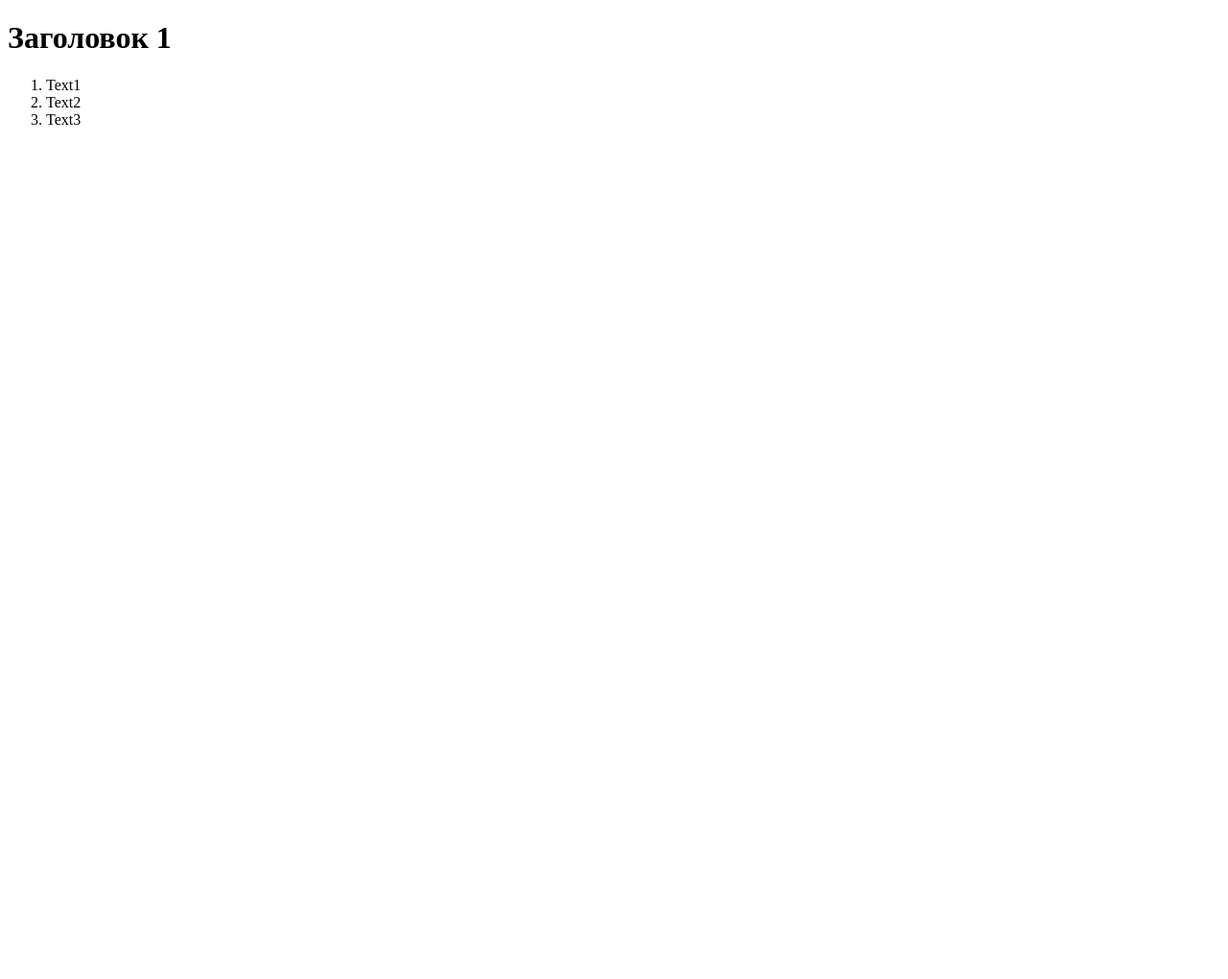
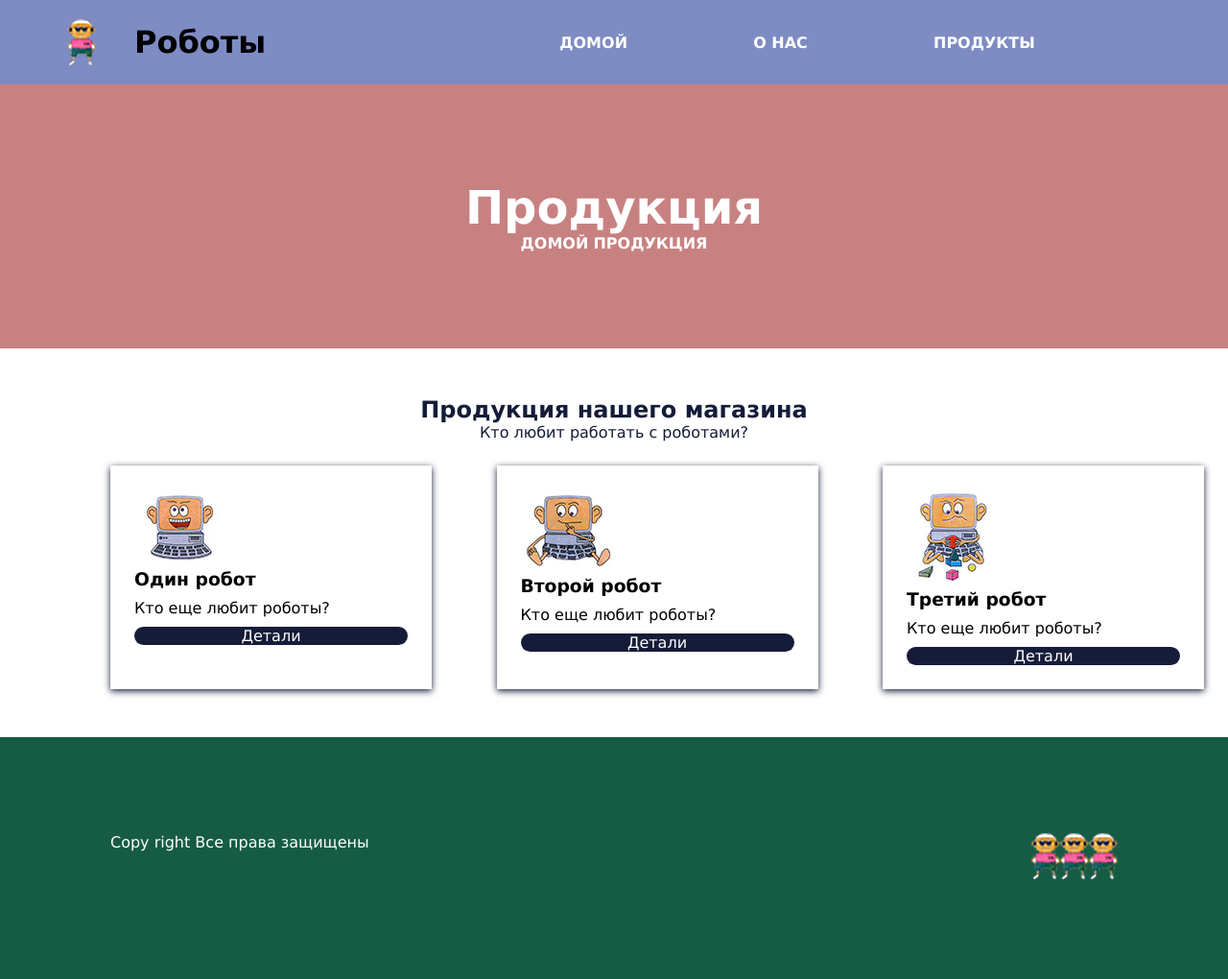
Before and after one commit to kasatochka13/kasatochka13.github.io, a plain HTML site: page index.html in a window 1280 px wide. Shown: the whole page at 96% size. Before the commit the page ends 800 px from the top, so only its background shows below. Drawn offline with Linux system fonts and the light colour scheme.

Commit message:
add new file

```diff
--- /dev/null
+++ b/flex.css
@@ -0,0 +1,42 @@
+/* header */
+.menu{
+    display: flex;
+    flex-direction: row;
+    justify-content: space-evenly;
+}
+.header-row{
+    display: flex;
+    flex-direction: row;
+    align-items: center;
+}
+.header-logo{
+    display: flex;
+    flex-direction: row;
+    align-items: center;
+    flex-grow: 1;
+}
+.logo-img{
+    margin-right: 40px;
+}
+.header-menu{
+    flex-grow: 3;
+}
+.cards-row{
+    display: flex;
+    flex-direction: row;
+    justify-content: space-between;
+}
+.footer-row{
+    display: flex;
+    flex-direction: row;
+    justify-content: space-between;
+}
+.social-networks{
+    display: flex;
+    justify-content: flex-end;
+}
+.footer-logo{
+    margin: 10;
+    width: 60;
+    height: 60;
+}
--- /dev/null
+++ b/index.css
@@ -0,0 +1,84 @@
+*{
+ margin: 0;
+ padding: 0;
+ font-family: Verdana, Geneva, Tahoma, sans-serif;
+}
+.conteiner1{
+    max-width: 1140px;
+    padding: 0 15px;
+    margin: 0 auto;
+}
+.header{
+    width: 100;
+    color: wtite;
+    padding: 20px;
+    background:#7e8cc3;
+    box-sizing: border-box;
+
+}
+.item-menu{
+    list-style:  none;
+}
+.menu-link{
+    color: white;
+    text-decoration: none;
+    text-transform: uppercase;
+    font-weight: bold ;
+
+}
+.banner-title,.banner-discription{
+    text-align: center;
+    color:white
+}
+.banner-title{
+    font-size: 48px;
+   }
+   .banner-section{
+    padding: 100px 0;
+    background: rgb(200, 129, 129);
+    background-size: cover;
+    background-position: center;
+   }
+   .cards-section{
+    padding: 50px 0;
+
+   }
+   .cards-title,.cards-description{
+    color:#151c39;
+    text-align: center;
+   }
+   .card{
+    padding: 25px;
+    margin-top: 25px;
+    background: white;
+    box-shadow: 0px 2px 7px 0px #151c39;
+    width: 25%;
+   }
+   .card-link{
+    text-decoration: none;
+    color: white;
+   }
+   .card-button{
+    text-align: center;
+    background: #151c39;
+    padding: 10px 70 px;
+    border-radius: 10px;
+    cursor: pointer;
+   }
+   .card-title, .card-text{
+    margin-bottom:10px ;
+
+   }
+   .cards{
+    display: inline-block;
+    width: 100%;
+    margin: 0px 45px;
+   }
+   .footer{
+    background-color: rgb(22, 92, 68);
+    background-size: cover;
+    padding: 100px;
+   }
+   .copyright{
+    color: white;
+   }
--- a/index.html
+++ b/index.html
@@ -3,12 +3,118 @@
 <head>
     <meta charset="UTF-8">
     <meta name="viewport" content="width=device-width, initial-scale=1.0">
-    <title>TEST</title>
-       <body>
-    <h1>Заголовок 1</h1>
-    <ol>
-        <li class="test"> Text1
-        <li id="kto"> Text2
-        <li> Text3
+    <title>Магазин роботов</title>
+    <link rel="stylesheet" href="index.css">
+    <link rel="stylesheet" href="flex.css">
+</head>
+<body>
+    <header class="header">
+
+        <div class="conteiner1">
+            <!-- здесь добавили логотип -->
+            <div class="header-row">
+                <div class="header-logo">
+                    <img src="logo.png" alt="Это робот" class="logo-img">
+                    <h1 class="logo-title">Роботы</h1>
+                </div>
+                <div class="header-menu">
+                    <ul class="menu">
+                    <li class="item-menu">
+                        <a href="#" class="menu-link"> Домой</a>
+                    </li>
+                    <li class="item-menu">
+                        <a href="#" class="menu-link"> О нас</a>
+                    </li>
+                    <li class="item-menu">
+                        <a href="#" class="menu-link"> Продукты</a>
+                    </li>
+                    </ul>
+
+                </div>
+
+            </div>
+        </div>
+    </header>
+    <main>
+            <section class="banner-section">
+                <div class="conteiner1">
+                    <div class="banner-text">
+                        <h1 class="banner-title">Продукция</h1>
+                        <div class="banner-discription">
+                            <a href="#" class="menu-link">Домой</a>
+                            <a href="#" class="menu-link">Продукция</a>
+                        </div>
+                    </div>
+                </div>
+            </section>
+            <section class = 'cards-section'>
+                <a name = 'metka'>
+                <div class = 'conteiner1'>
+                        <a name = 'metka'></a>
+                    <div class = 'cards-text'>
+                        <h1 class = 'cards-title'>Продукция нашего магазина</h1>
+                        <div class = 'cards-description'>Кто любит работать с роботами?</div>
+                    </div>
+
+                    <div class = 'cards'>
+                        <div class = 'cards-row'>
+                            <div class = 'card'>
+
+                                <img class = 'card-img' src="r1.jpg">
+                                <div class = 'card-body'>
+                                    <h3 class = 'card-title'>Один робот</h3>
+                                    <div class = 'card-text'>Кто еще любит роботы?</div>
+                                    <div class = 'card-button'>
+                                        <a class = 'card-link' href = '#'>Детали</a>
+                                    </div>
+                                </div>
+
+                            </div>
+                            <div class = 'card'>
+
+                                <img class = 'card-img' src="r2.jpg">
+                                <div class = 'card-body'>
+                                    <h3 class = 'card-title'>Второй робот</h3>
+                                    <div class = 'card-text'>Кто еще любит роботы?</div>
+                                    <div class = 'card-button'>
+                                        <a class = 'card-link' href = '#'>Детали</a>
+                                    </div>
+                                </div>
+
+                            </div>
+                            <div class = 'card'>
+
+                                <img class = 'card-img' src="r3.jpg">
+                                <div class = 'card-body'>
+                                    <h3 class = 'card-title'>Третий робот</h3>
+                                    <div class = 'card-text'>Кто еще любит роботы?</div>
+                                    <div class = 'card-button'>
+                                        <a class = 'card-link' href = '#'>Детали</a>
+                                    </div>
+                                </div>
+
+                            </div>
+                        </div>
+
+                    </div>
+
+                </div>
+            </section>
+            <!--START CARDS SECTION-->
+        </main>
+    </main>
+    <footer class="footer">
+        <div class="conteiner1">
+            <div class="footer-row">
+                <div class="copyright"> Copy right Все права защищены</div>
+                <div class="social-networks">
+                    <a href="#"><img src="logo.png" class="footer-logo"></a>
+                    <a href="#"><img src="logo.png" class="footer-logo"></a>
+                    <a href="#"><img src="logo.png" class="footer-logo"></a>
+
+                </div>
+            </div>
+
+    </footer>
 </body>
 </html>
```
Also changed, not shown: flex.html (added, +36 -0 lines), logo.png (added), r1.jpg (added), r2.jpg (added), r3.jpg (added), Татьяна Макарова, [21.08.2023 1628].txt (added).
